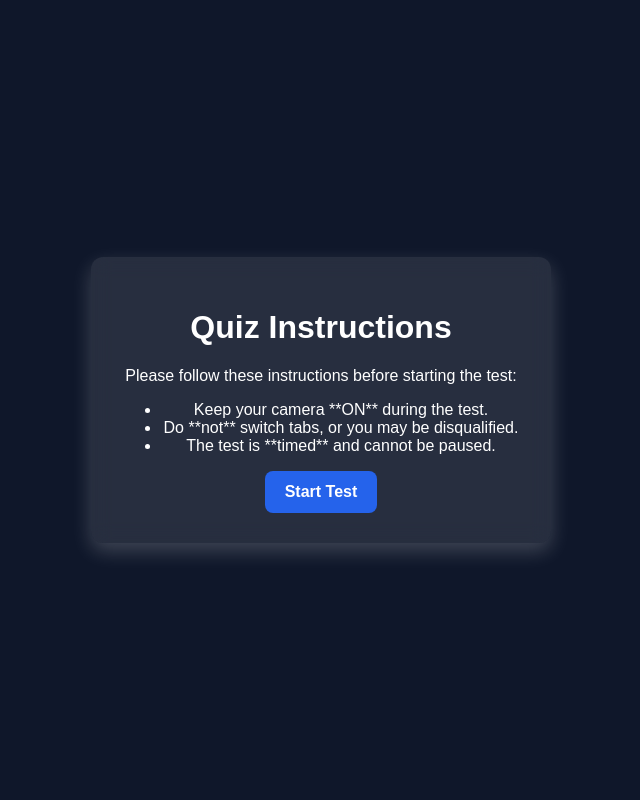
After one commit to Nuhayd12/Testline, a Flask app: page /quiz-instructions in a window 1280 px wide. The commit adds this page. Shown: the whole page, without its empty margins (319-959 px from the left). Run offline with Flask 3, Linux system fonts and the light colour scheme; the visitor is signed in with stand-in values (Sample User, id 1).

Commit message:
Quiz and Test option for students to take

```diff
--- a/Analysis/analysis.py
+++ b/Analysis/analysis.py
@@ -51,7 +51,6 @@ plt.xticks(rotation=45)
 plt.grid()
 plt.show()
 
-
 # Insights for teh mentors
 print("User Performance Summary")
 print(f"Overall Accuracy: {history_df['accuracy'].iloc[0]}%")
--- /dev/null
+++ b/Demo-Model/data/ai_recommendations.csv
@@ -0,0 +1,3 @@
+User_ID,Weak_Topics,Suggested_Actions
+1,Human Physiology,"Review Human Physiology concepts, reattempt quiz, focus on explanation videos"
+1,Microbiology,"Review Microbiology concepts, reattempt quiz, focus on explanation videos"
--- /dev/null
+++ b/Demo-Model/data/question_bank.csv
@@ -0,0 +1,6 @@
+quiz_id,question_id,question,option_1,option_2,option_3,option_4,correct_option,difficulty,topic
+51,1001,What is the powerhouse of the cell?,Mitochondria,Ribosome,Nucleus,Golgi Apparatus,option_1,Easy,Cell Biology
+51,1002,What is the main function of the large intestine?,Digestion,Absorption of nutrients,Water absorption,Protein synthesis,option_3,Medium,Human Physiology
+51,1003,Which of the following is a prokaryotic organism?,Fungi,Bacteria,Algae,Protozoa,option_2,Easy,Microbiology
+51,1004,What is the role of hemoglobin in the blood?,Transport oxygen,Clot blood,Fight infections,Regulate pH,option_1,Medium,Human Physiology
+51,1005,Which macromolecule serves as the primary source of energy?,Proteins,Lipids,Carbohydrates,Nucleic acids,option_3,Easy,Biochemistry
--- /dev/null
+++ b/Demo-Model/data/quiz_metadata.csv
@@ -0,0 +1,4 @@
+Quiz_ID,Subject,Topic,Difficulty,Total_Questions,Duration (min)
+51,Biology,Minor Test,Medium,45,45
+52,Physics,Kinematics,Hard,30,30
+53,Chemistry,Organic Chemistry,Medium,40,40
--- /dev/null
+++ b/Demo-Model/data/user_performance.csv
@@ -0,0 +1,4 @@
+Attempt_ID,User_ID,Quiz_ID,Question_ID,Is_Correct,Time_Taken (sec)
+2001,1,51,1001,1,30
+2002,1,51,1002,0,45
+2003,1,52,1003,0,25
--- a/app.py
+++ b/app.py
@@ -1,10 +1,11 @@
-from flask import Flask, render_template, request, redirect, url_for,flash
+from flask import Flask, render_template, request, redirect, url_for, flash, session
 from flask_sqlalchemy import SQLAlchemy
 from flask_login import LoginManager, UserMixin, login_user, login_required, logout_user, current_user
 from flask_bcrypt import Bcrypt
 from wtforms import StringField, PasswordField, SubmitField
 from wtforms.validators import InputRequired, Length, ValidationError
 from flask_wtf import FlaskForm
+import pandas as pd
 
 app = Flask(__name__)
 app.config['SECRET_KEY'] = 'secret'
@@ -106,6 +107,52 @@ def login():
 def dashboard():
     return render_template('dashboard.html', username=current_user.username, email=current_user.email, phone=current_user.phone)
 
+# 📌 New Route: Test Instructions (Before taking a test)
+@app.route('/test-instructions')
+@login_required
+def test_instructions():
+    return render_template('test-instructions.html')
+
+# 📌 New Route: Quiz Instructions (Before taking a quiz)
+@app.route('/quiz-instructions')
+@login_required
+def quiz_instructions():
+    return render_template('quiz-instructions.html')
+
+# 📌 New Route: Start Test (After instructions)
+@app.route('/test')
+@login_required
+def test():
+    return render_template('test.html')
+
+# 📌 New Route: Start Quiz (After instructions)
+@app.route('/quiz')
+@login_required
+def quiz():
+    return render_template('quiz.html')
+
+@app.route('/quiz_results')
+@login_required
+def quiz_results():
+    user_id = session.get("user_id")  # Get logged-in user's ID
+
+    # Load latest recommendations
+    ai_recommendations = pd.read_csv("/mnt/data/ai_recommendations.csv")
+
+    # Filter recommendations for the current user
+    user_recommendations = ai_recommendations[ai_recommendations["User_ID"] == user_id].to_dict(orient="records")
+
+    return render_template("results.html", recommendations=user_recommendations)
+
+@app.route('/practice_more/<topic>')
+@login_required
+def practice_more(topic):
+    # Fetch questions from the weak topic
+    question_bank = pd.read_csv("/mnt/data/question_bank.csv")
+    topic_questions = question_bank[question_bank["topic"] == topic].to_dict(orient="records")
+
+    return render_template("quiz.html", questions=topic_questions)
+
 @app.route('/logout')
 @login_required
 def logout():
--- a/static/styles.css
+++ b/static/styles.css
@@ -113,3 +113,161 @@ input {
 .hidden {
     display: none;
 }
+
+/* General Page Styling */
+body {
+    background-color: #0f172a;  /* Deep Blue for a dark theme */
+    color: #ffffff;
+    font-family: 'Poppins', sans-serif;
+    display: flex;
+    align-items: center;
+    justify-content: center;
+    height: 100vh;
+    margin: 0;
+}
+
+/* Dashboard Container */
+.dashboard-container {
+    display: flex;
+    justify-content: center;
+    align-items: center;
+    height: 100%;
+    width: 100%;
+}
+
+/* Dashboard Card */
+.dashboard-card {
+    background: rgba(255, 255, 255, 0.1);  /* Semi-transparent glass effect */
+    padding: 30px;
+    border-radius: 12px;
+    box-shadow: 0px 8px 20px rgba(255, 255, 255, 0.2);
+    text-align: center;
+    width: 400px;
+    backdrop-filter: blur(10px);
+}
+
+/* Section Styling */
+.topic-section, .quiz-section {
+    background: rgba(255, 255, 255, 0.15);
+    padding: 20px;
+    margin: 15px 0;
+    border-radius: 10px;
+    box-shadow: 0px 4px 10px rgba(255, 255, 255, 0.1);
+    transition: transform 0.3s ease-in-out;
+}
+
+.topic-section:hover, .quiz-section:hover {
+    transform: translateY(-5px);
+}
+
+/* Buttons */
+.btn {
+    display: inline-block;
+    padding: 12px 20px;
+    border: none;
+    border-radius: 8px;
+    cursor: pointer;
+    font-size: 16px;
+    font-weight: bold;
+    transition: all 0.3s ease;
+}
+
+/* Start Test Button */
+.start-test {
+    background-color: #2563eb;  /* Blue */
+    color: white;
+}
+
+.start-test:hover {
+    background-color: #1d4ed8;
+}
+
+/* Start Quiz Button */
+.start-quiz {
+    background-color: #1d4ed8;
+    color: white;
+}
+
+.start-quiz:hover {
+    background-color: #059669;
+}
+
+/* Logout Button */
+.logout-btn {
+    display: block;
+    background-color: #ef4444;  /* Red */
+    color: white;
+    margin-top: 15px;
+}
+
+.logout-btn:hover {
+    background-color: #dc2626;
+}
+
+body {
+    background-color: #0f172a;
+    color: #ffffff;
+    font-family: 'Poppins', sans-serif;
+    display: flex;
+    align-items: center;
+    justify-content: center;
+    height: 100vh;
+    margin: 0;
+}
+
+.dashboard-container {
+    display: flex;
+    justify-content: center;
+    align-items: center;
+    height: 100%;
+    width: 100%;
+}
+
+.dashboard-card {
+    background: rgba(255, 255, 255, 0.1);
+    padding: 30px;
+    border-radius: 12px;
+    box-shadow: 0px 8px 20px rgba(255, 255, 255, 0.2);
+    text-align: center;
+    width: 400px;
+    backdrop-filter: blur(10px);
+}
+
+.btn {
+    display: inline-block;
+    padding: 12px 20px;
+    border: none;
+    border-radius: 8px;
+    cursor: pointer;
+    font-size: 16px;
+    font-weight: bold;
+    transition: all 0.3s ease;
+}
+
+.start-test {
+    background-color: #2563eb;
+    color: white;
+}
+
+.start-test:hover {
+    background-color: #1d4ed8;
+}
+
+.start-quiz {
+    background-color: #10b981;
+    color: white;
+}
+
+.start-quiz:hover {
+    background-color: #059669;
+}
+
+.logout-btn {
+    background-color: #ef4444;
+    color: white;
+    margin-top: 15px;
+}
+
+.logout-btn:hover {
+    background-color: #dc2626;
+}
--- /dev/null
+++ b/templates/quiz-instructions.html
@@ -0,0 +1,47 @@
+<!DOCTYPE html>
+<html lang="en">
+<head>
+    <meta charset="UTF-8">
+    <meta name="viewport" content="width=device-width, initial-scale=1.0">
+    <title>Test Instructions</title>
+    <link rel="stylesheet" href="{{ url_for('static', filename='styles.css') }}">
+    <script>
+        // Prevent tab switching
+        document.addEventListener("visibilitychange", function() {
+            if (document.hidden) {
+                alert("Tab switching is not allowed!");
+            }
+        });
+
+        // Request Camera Permission
+        async function requestCamera() {
+            try {
+                await navigator.mediaDevices.getUserMedia({ video: true });
+                console.log("Camera access granted");
+            } catch (error) {
+                alert("Camera access is required to proceed!");
+            }
+        }
+
+        function startTest() {
+            window.location.href = "/test";
+        }
+
+        window.onload = requestCamera;
+    </script>
+</head>
+<body>
+    <div class="dashboard-container">
+        <div class="dashboard-card">
+            <h1>Quiz Instructions</h1>
+            <p>Please follow these instructions before starting the test:</p>
+            <ul>
+                <li>Keep your camera **ON** during the test.</li>
+                <li>Do **not** switch tabs, or you may be disqualified.</li>
+                <li>The test is **timed** and cannot be paused.</li>
+            </ul>
+            <button class="btn start-test" onclick="startTest()">Start Test</button>
+        </div>
+    </div>
+</body>
+</html>
```
Also changed, not shown: Demo-Model/Model.py (added, +38 -0 lines), Demo-Model/Preprocess.py (renamed from Preprocess.py, +4 -4 lines), templates/dashboard.html (+11 -6 lines), templates/quiz.html (added, +49 -0 lines), templates/test-instructions.html (added, +47 -0 lines), Model.py (deleted), instance/users.db (deleted), templates/results.html (added), templates/test.html (added), vercel.json (added).
